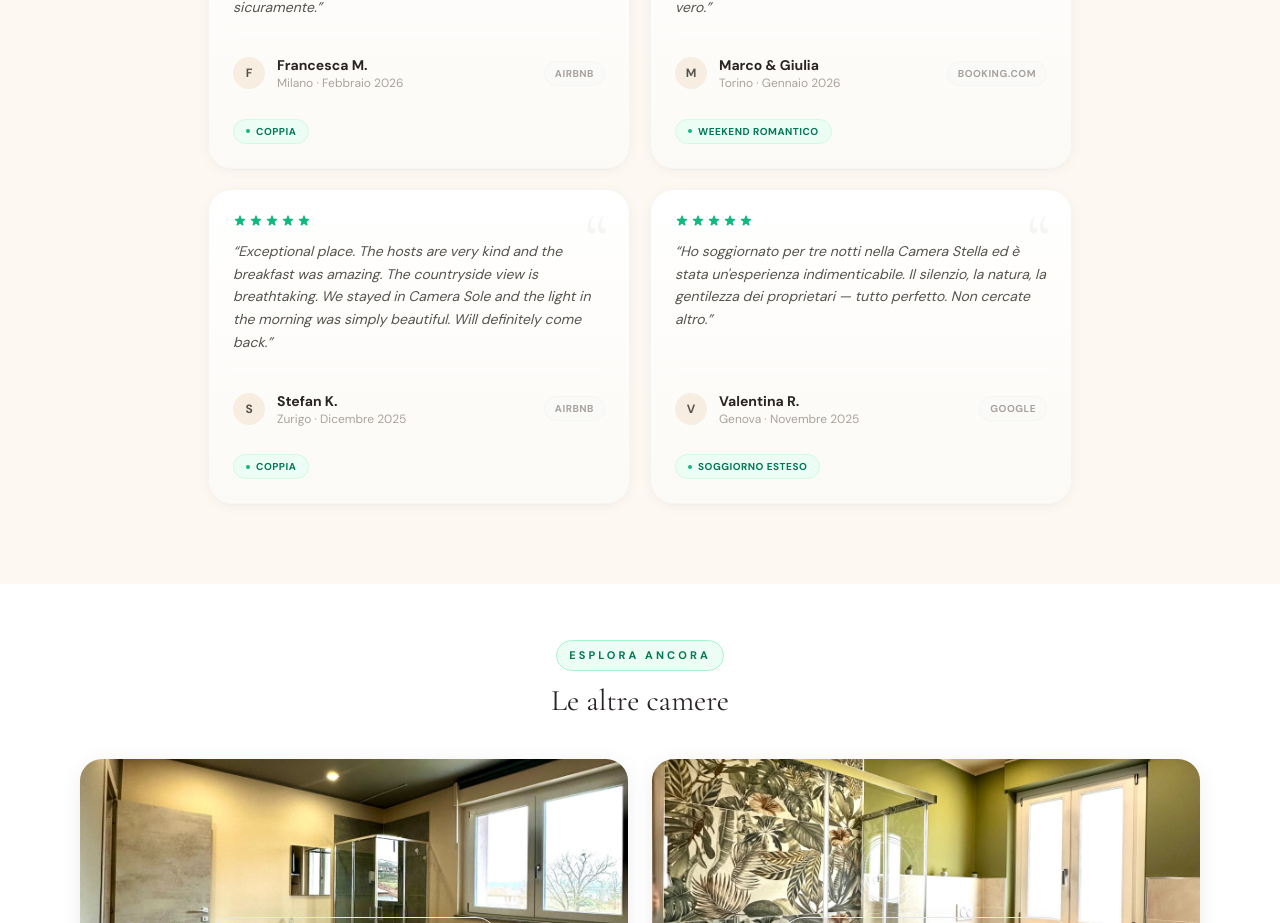
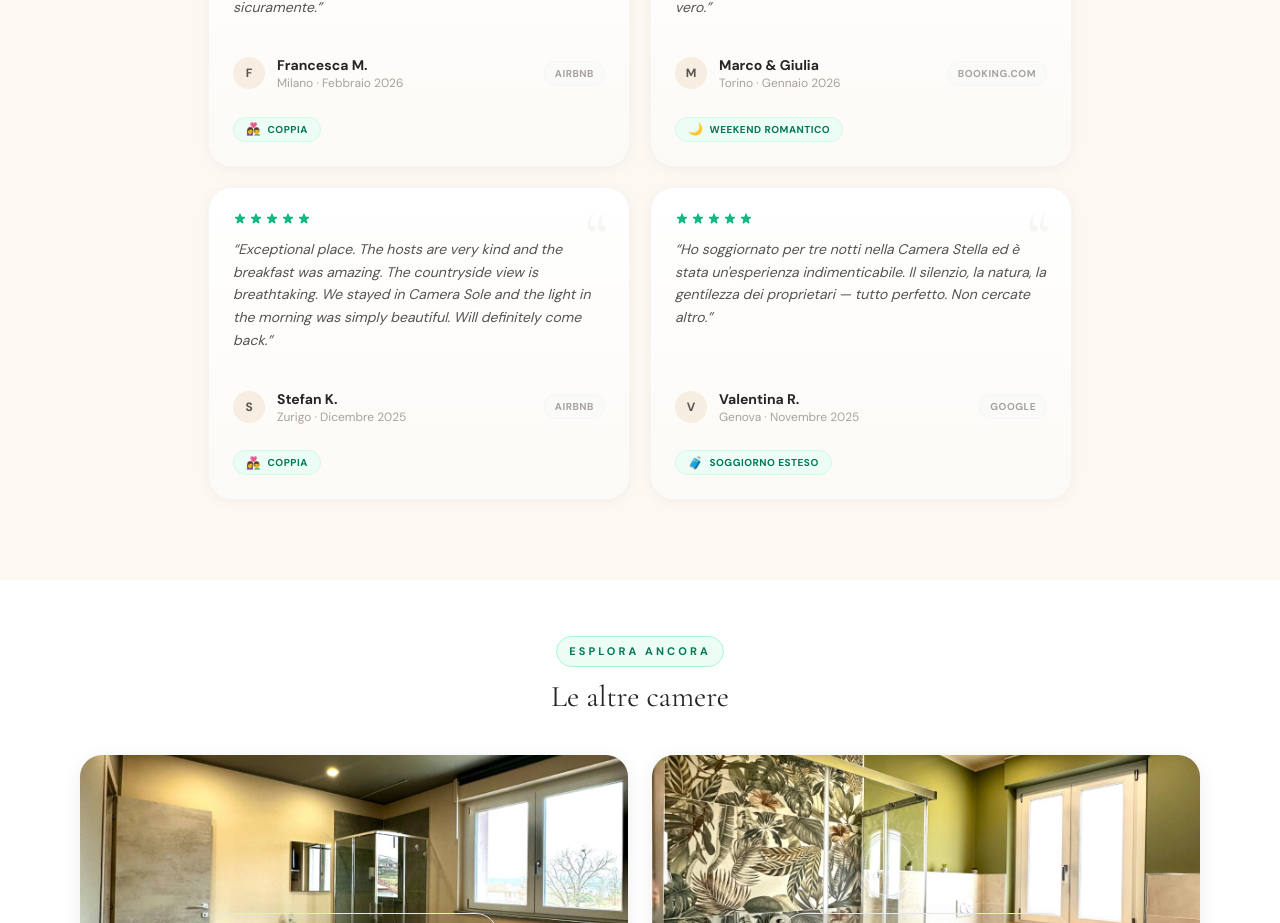
Before and after one commit to Manuell00/la-terrazza-web, a Next.js app: page /camere/luna in a window 1280 px wide. Shown: the part 2280-3203 px from the top of the page. Built offline with nearby package versions, Linux system fonts and the light colour scheme.

Commit message:
Differentiate review labels with contextual icons

```diff
--- a/src/components/ReviewCard.tsx
+++ b/src/components/ReviewCard.tsx
@@ -12,6 +12,13 @@ const sourceLabel = {
   airbnb: "Airbnb",
   booking: "Booking.com",
   google: "Google",
+};
+
+const labelEmoji: Record<string, string> = {
+  Coppia: "👩‍❤️‍👨",
+  "Weekend romantico": "🌙",
+  "Soggiorno esteso": "🧳",
+  Anniversario: "💞",
 };
 
 export default function ReviewCard({ review, index }: Props) {
@@ -62,7 +69,7 @@ export default function ReviewCard({ review, index }: Props) {
       {review.label && (
         <div className="mt-3 pt-3 border-t border-stone-50">
           <span className="inline-flex items-center gap-1.5 rounded-full border border-emerald-100 bg-emerald-50 px-3 py-1 text-[10px] font-semibold uppercase tracking-wider text-emerald-700">
-            <span className="h-1 w-1 rounded-full bg-emerald-500" />
+            <span className="text-xs leading-none">{labelEmoji[review.label] ?? "✦"}</span>
             {review.label}
           </span>
         </div>
```
